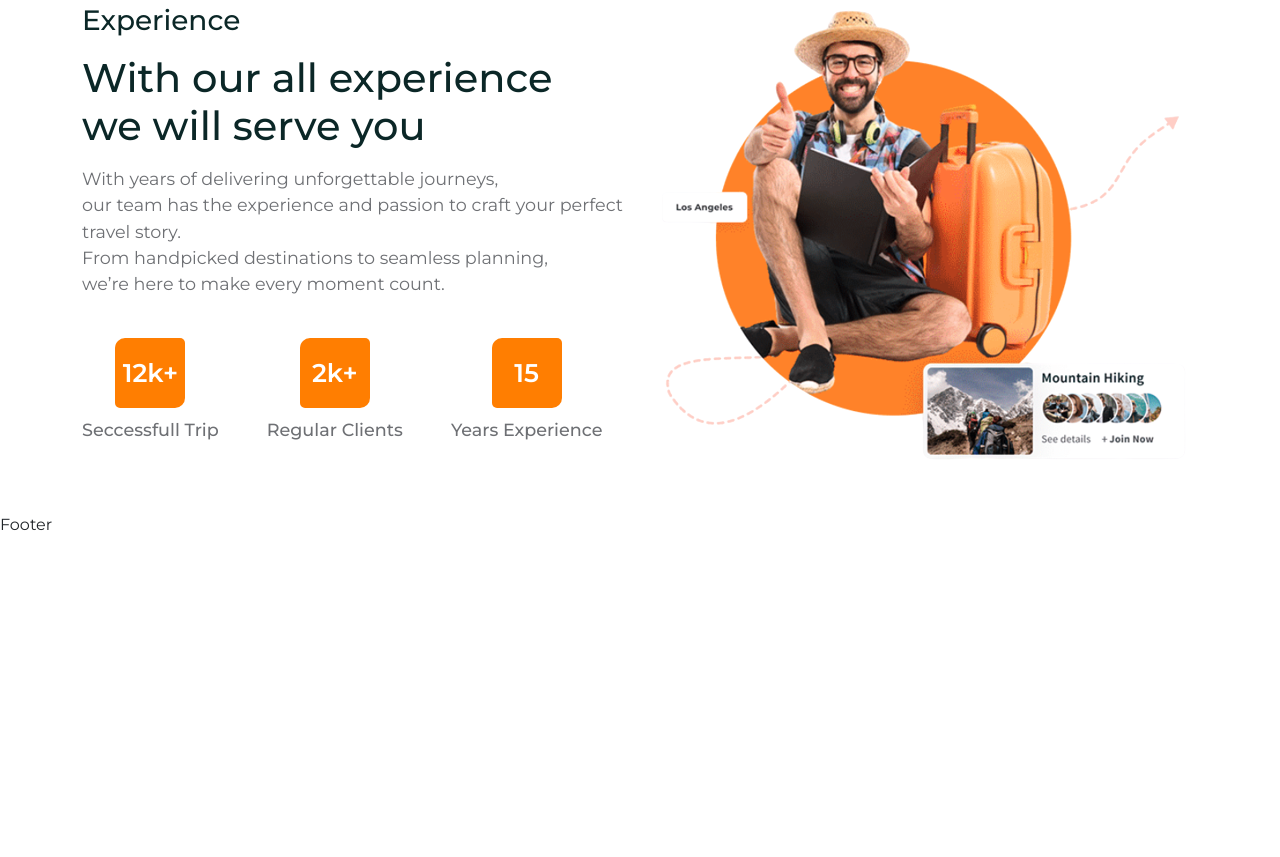
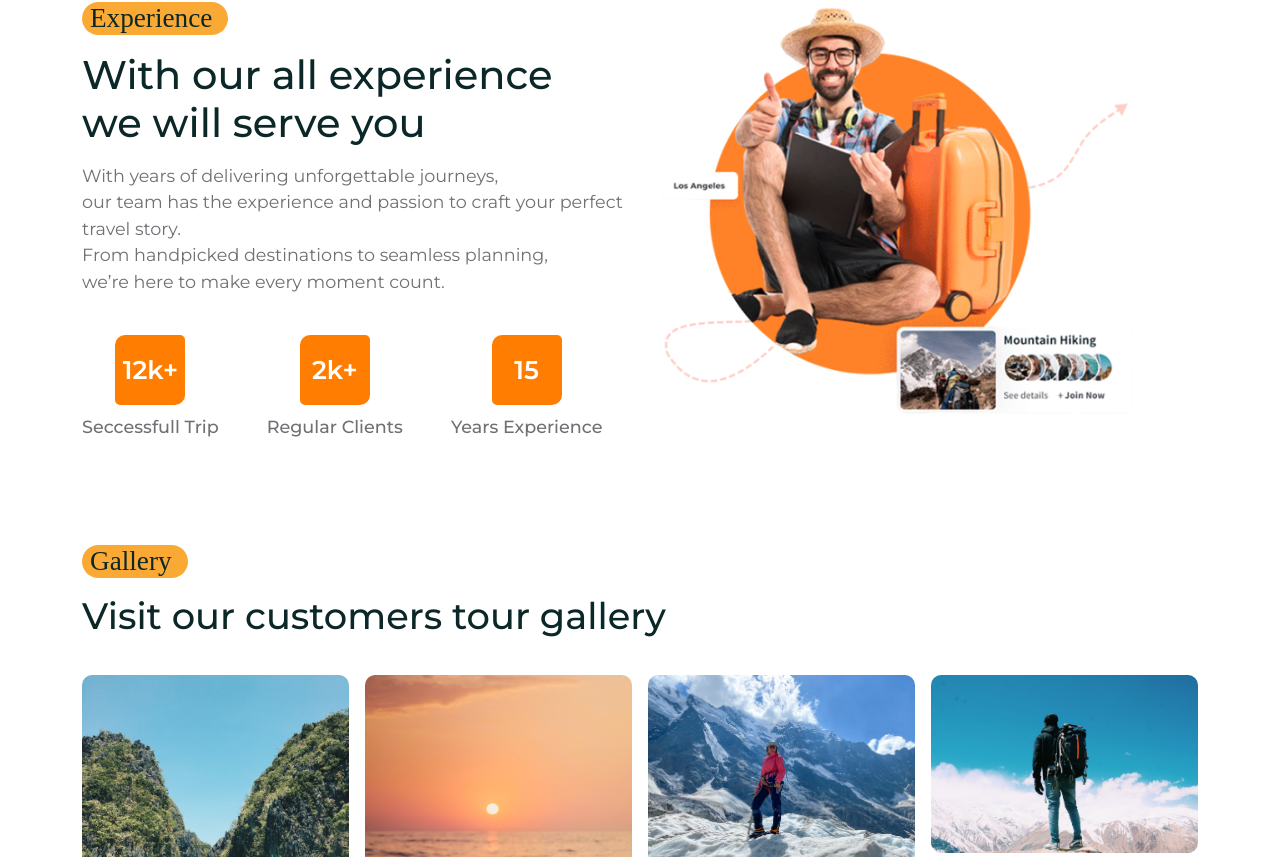
Before and after one commit to UnesABA/Tours-Travel_Booking_Website, a React (Vite) app in the folder client/: page /home in a window 1280 px wide. Shown: the part 1943-2800 px from the top of the page. Before the commit the page ends 2480 px from the top, so only its background shows below. Built offline with nearby package versions, Linux system fonts and the light colour scheme; a web font is replaced by a local one.

Commit message:
Add gallery section with responsive masonry image layout

```diff
--- a/client/package.json
+++ b/client/package.json
@@ -13,6 +13,7 @@
     "bootstrap": "^5.3.6",
     "react": "^19.1.0",
     "react-dom": "^19.1.0",
+    "react-responsive-masonry": "^2.7.1",
     "react-router-dom": "^7.6.2",
     "reactstrap": "^9.2.3"
   },
--- /dev/null
+++ b/client/src/components/image-gallery/MasonryImagesGallery.jsx
@@ -0,0 +1,23 @@
+import Masonry, { ResponsiveMasonry } from "react-responsive-masonry"
+import galleryImages from "./galleryImages"
+
+const MasonryImagesGallery = () => {
+  return (
+    <ResponsiveMasonry columnsCountBreakPoints={{ 350: 1, 768: 3, 992: 4 }}>
+      <Masonry gutter="1rem">
+        {galleryImages.map((item, index) => (
+          <div key={index}>
+            <img
+              className= "masonry__img"
+              src={item}
+              style={{ width: "100%", display: "block", borderRadius: "10px" }}
+              alt=""
+            />
+          </div>
+        ))}
+      </Masonry>
+    </ResponsiveMasonry>
+  )
+}
+
+export default MasonryImagesGallery
--- /dev/null
+++ b/client/src/components/image-gallery/galleryImages.jsx
@@ -0,0 +1,20 @@
+import galleyImg01 from "../../assets/images/gallery-01.jpg"
+import galleyImg02 from "../../assets/images/gallery-02.jpg"
+import galleyImg03 from "../../assets/images/gallery-03.jpg"
+import galleyImg04 from "../../assets/images/gallery-04.jpg"
+import galleyImg05 from "../../assets/images/gallery-05.jpg"
+import galleyImg06 from "../../assets/images/gallery-06.jpg"
+import galleyImg07 from "../../assets/images/gallery-07.jpg"
+
+const galleryImages = [
+  galleyImg01,
+  galleyImg07,
+  galleyImg02,
+  galleyImg06,
+  galleyImg03,
+  galleyImg04,
+  galleyImg05,
+  galleyImg07,
+]
+
+export default galleryImages
--- a/client/src/pages/Home.jsx
+++ b/client/src/pages/Home.jsx
@@ -9,6 +9,7 @@
 import ServicesList            from "../services/ServicesList"
 import FeaturedTourList        from "../components/featured-tours/FeaturedTourList"
 import "../styles/home.css"
+import MasonryImagesGallery from "../components/image-gallery/MasonryImagesGallery"
 
 const Home = () => {
   return (
@@ -56,7 +57,6 @@
         </Row>
       </Container>
       {/* ===================== Hero Section ===================== */}
-
       <section>
         <Container>
           <Row>
@@ -128,6 +128,23 @@
         </Container>
       </section>
       {/* ===================== Experience Section ===================== */}
+      {/* ===================== Gallery Section ===================== */}
+      <section>
+        <Container>
+          <Row>
+            <Col lg="12">
+              <Subtitle subtitle={"Gallery"}/>
+              <h2 className="gallery__title">
+                Visit our customers tour gallery
+              </h2>
+            </Col>
+            <Col lg="12">
+              <MasonryImagesGallery />
+            </Col>
+          </Row>
+        </Container>
+      </section>
+      {/* ===================== Gallery Section ===================== */}
     </>
   )
 }
--- a/client/src/shared/Subtitle.jsx
+++ b/client/src/shared/Subtitle.jsx
@@ -1,8 +1,6 @@
-import React from 'react'
-
 const Subtitle = ({subtitle}) => {
   return (
-    <h3 className= "section_subtitle">{subtitle}</h3>
+    <h3 className= "section__subtitle">{subtitle}</h3>
   )
 }
 
--- a/client/src/styles/home.css
+++ b/client/src/styles/home.css
@@ -87,5 +87,23 @@
 .counter__box h6{
   font-size: 1.1rem;
   margin-top: 0.7rem;
-  color: var(--text-color)
+  color: var(--text-color);
 }
+
+.experience__img img{
+  width: 90%;
+}
+
+.gallery__title{
+  font-size: 2.3rem;
+  margin-bottom: 2.3rem;
+  margin-top: 1rem;
+}
+
+.masonry__img{
+  transition: 0.3s;
+}
+
+.masonry__img:hover{
+  transform: scale(1.1)
+}
```
Also changed, not shown: 1 other file (tests, documents, lock files or other folders).
